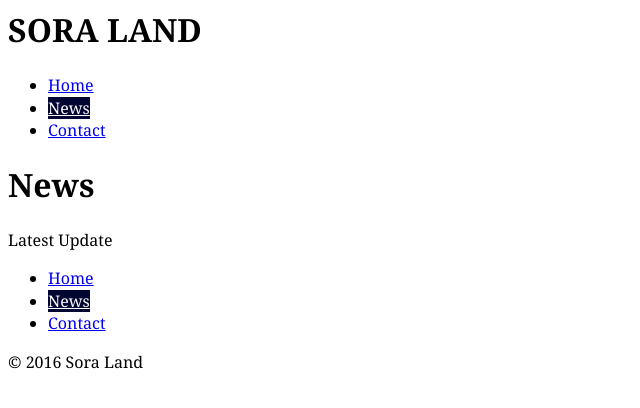
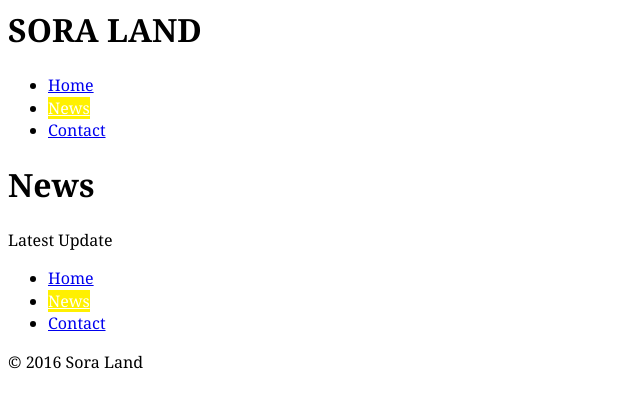
Before and after one commit to ramizahramino/Sora-Land, a Jekyll site: the page built from news.html, in a window 1280 px wide. Shown: the top 408 px of the page, without its empty margins (0-640 px from the left). Built offline with Jekyll 4.4.1, drawn with Linux system fonts in a browser that asks for light colours; Markdown is read by kramdown in place of the engine named in the settings.

Commit message:
Changing color

```diff
--- a/css/common.css
+++ b/css/common.css
@@ -7,7 +7,7 @@ html {
 }
 
 .current {
-	background-color: #000531;
+	background-color: #fff000;
 	color: #fff;
 
 }
```
